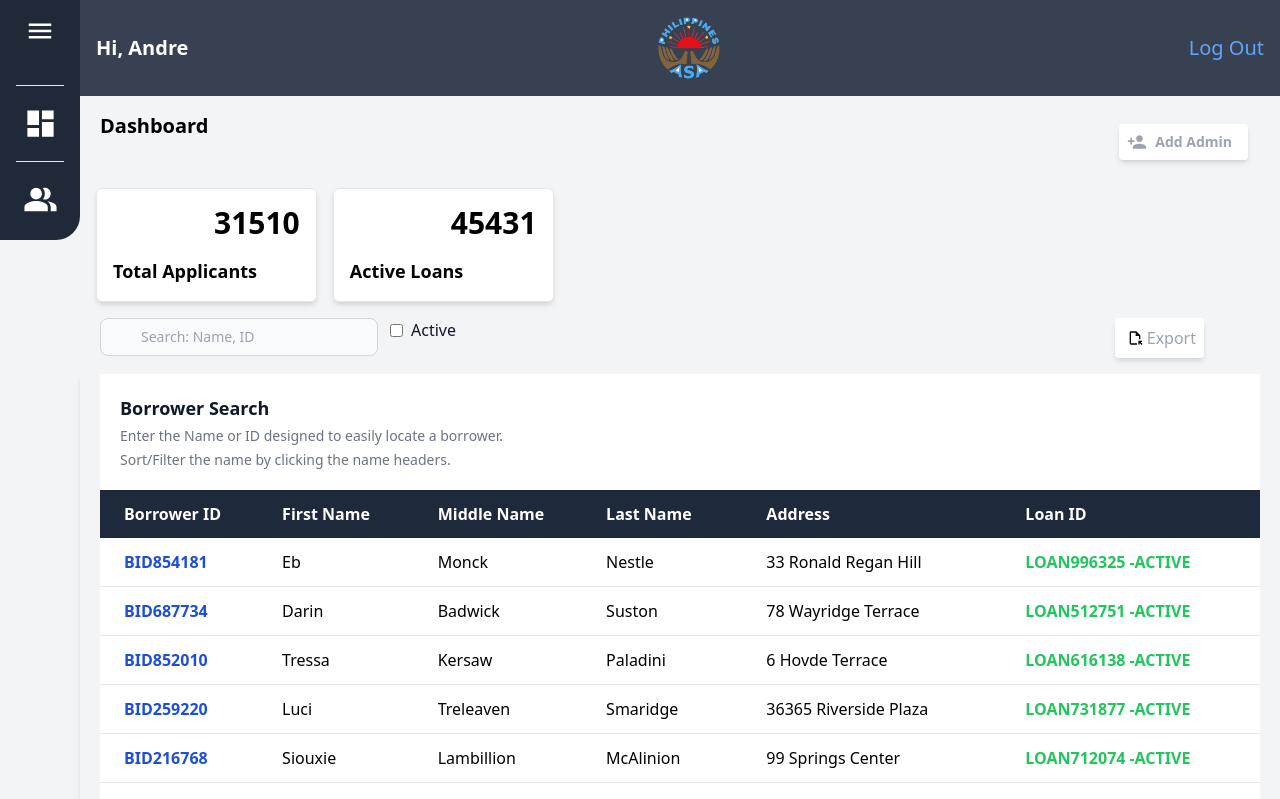
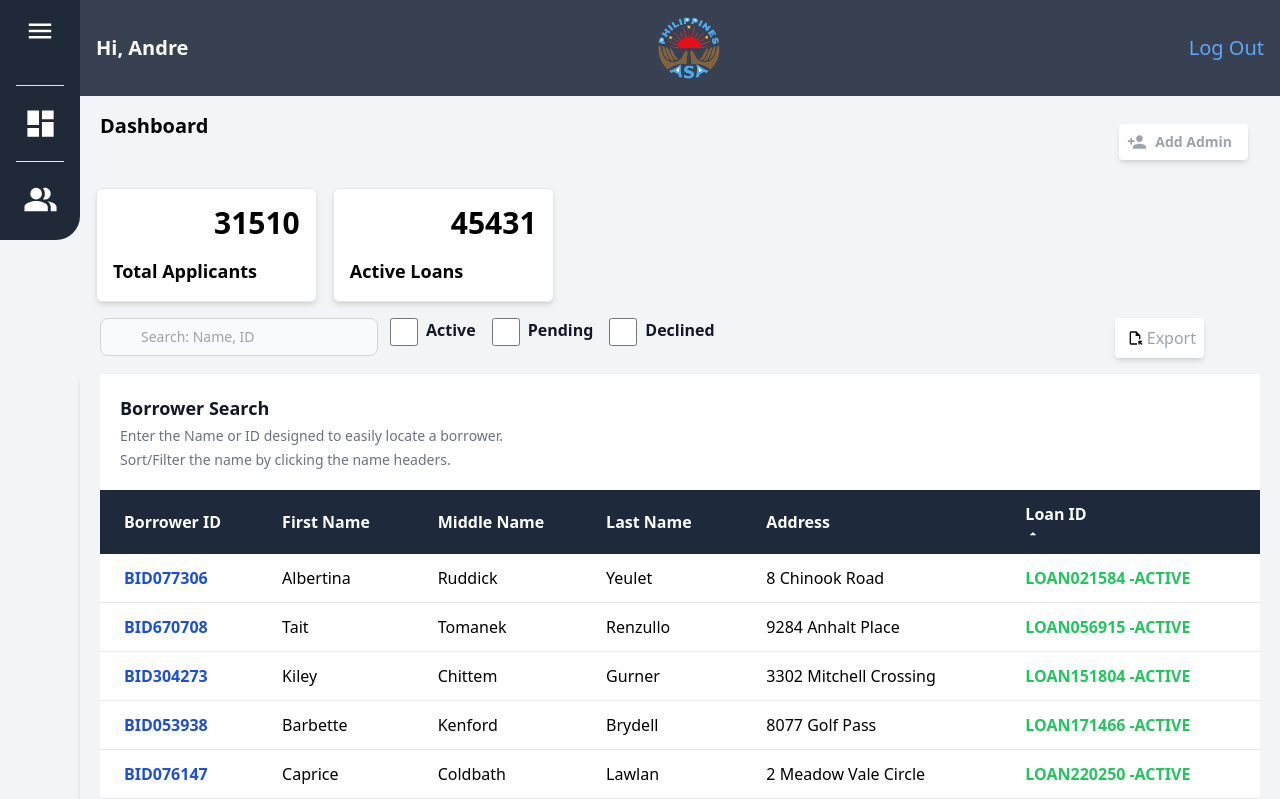
Before and after one commit to Andreism101/asaph-admin, a Next.js app: page /Dashboard in a window 1280 px wide. Shown: the top 799 px of the page. Built offline with nearby package versions, Linux system fonts and the light colour scheme.

Commit message:
Added additional Filters

```diff
--- a/components/CustomerTableOverview.jsx
+++ b/components/CustomerTableOverview.jsx
@@ -7,9 +7,11 @@ import TableFilter from './TableFilter/TableFilter';
 
 const CustomerTableOverview = () => {
   const [search, setSearch] = useState('');
-  const [sortColumn, setSortColumn] = useState(''); // Updated initial state
-  const [sortDirection, setSortDirection] = useState('asc'); // Updated initial state
+  const [sortColumn, setSortColumn] = useState('loan_id');
+  const [sortDirection, setSortDirection] = useState('asc');
   const [isActiveFilter, setIsActiveFilter] = useState(false);
+  const [isPendingFilter, setIsPendingFilter] = useState(false);
+  const [isDeclinedFilter, setIsDeclinedFilter] = useState(false);
 
   const handleSort = (columnName) => {
     if (sortColumn === columnName) {
@@ -20,8 +22,14 @@ const CustomerTableOverview = () => {
     }
   };
 
-  const handleFilter = (isActive) => {
-    setIsActiveFilter(isActive);
+  const handleFilter = (filterType, checked) => {
+    if (filterType === 'ACTIVE') {
+      setIsActiveFilter(checked);
+    } else if (filterType === 'PENDING') {
+      setIsPendingFilter(checked);
+    } else if (filterType === 'DECLINED') {
+      setIsDeclinedFilter(checked);
+    }
   };
 
   const sortedData = [...data];
@@ -30,6 +38,16 @@ const CustomerTableOverview = () => {
     sortedData.sort((a, b) => {
       const valueA = a[sortColumn].toLowerCase();
       const valueB = b[sortColumn].toLowerCase();
+
+      if (sortColumn === 'loan_id') {
+        // Sort by status order: ACTIVE, PENDING, DECLINED
+        const statusOrder = ['ACTIVE', 'PENDING', 'DECLINED'];
+        const statusA = statusOrder.indexOf(a.status);
+        const statusB = statusOrder.indexOf(b.status);
+        if (statusA !== statusB) {
+          return sortDirection === 'asc' ? statusA - statusB : statusB - statusA;
+        }
+      }
 
       if (valueA < valueB) {
         return sortDirection === 'asc' ? -1 : 1;
@@ -143,19 +161,37 @@ const CustomerTableOverview = () => {
               <th scope="col" className="px-6 py-3">
                 Address
               </th>
-              <th scope="col" className="px-6 py-3">
+              <th
+                scope="col"
+                className="px-6 py-3 cursor-pointer"
+                onClick={() => handleSort('loan_id')}
+              >
                 Loan ID
+                {sortColumn === 'loan_id' && (
+                  <span className="ml-1">
+                    {sortDirection === 'asc' ? (
+                      <MdOutlineArrowDropUp size={16} />
+                    ) : (
+                      <MdOutlineArrowDropDown size={16} />
+                    )}
+                  </span>
+                )}
               </th>
             </tr>
           </thead>
           <tbody>
             {sortedData
               .filter((item) => {
-                if (isActiveFilter) {
-                  return item.status.toLowerCase() === 'active';
-                } else {
+                if (isActiveFilter && item.status.toLowerCase() === 'active') {
+                  return true;
+                } else if (isPendingFilter && item.status.toLowerCase() === 'pending') {
+                  return true;
+                } else if (isDeclinedFilter && item.status.toLowerCase() === 'declined') {
+                  return true;
+                } else if (!isActiveFilter && !isPendingFilter && !isDeclinedFilter) {
                   return true;
                 }
+                return false;
               })
               .filter((item) =>
                 search === ''
@@ -197,16 +233,10 @@ const CustomerTableOverview = () => {
                         : ''
                     }`}
                   >
-                    <Link href="/customerProfile">
                     {item.loan_id}
                     {item.status === 'ACTIVE' && <span className="ml-1">-ACTIVE</span>}
-                      {item.status === 'PENDING' && (
-                        <span className="ml-1">-PENDING</span>
-                      )}
-                      {item.status === 'DECLINED' && (
-                        <span className="ml-1">-DECLINED</span>
-                      )}
-                    </Link>
+                    {item.status === 'PENDING' && <span className="ml-1">-PENDING</span>}
+                    {item.status === 'DECLINED' && <span className="ml-1">-DECLINED</span>}
                   </td>
                 </tr>
               ))}
--- a/components/TableFilter/TableFilter.jsx
+++ b/components/TableFilter/TableFilter.jsx
@@ -1,26 +1,61 @@
 import React, { useState } from 'react';
-import { MdChevronRight, MdExpandMore } from 'react-icons/md';
 
 const TableFilter = ({ onFilter }) => {
   const [isActiveFilter, setIsActiveFilter] = useState(false);
+  const [isPendingFilter, setIsPendingFilter] = useState(false);
+  const [isDeclinedFilter, setIsDeclinedFilter] = useState(false);
 
-  const handleCheckboxChange = () => {
+  const handleCheckboxChange = (filterType) => {
+    if (filterType === 'ACTIVE') {
       setIsActiveFilter(!isActiveFilter);
-    onFilter(!isActiveFilter);
+      onFilter('ACTIVE', !isActiveFilter);
+    } else if (filterType === 'PENDING') {
+      setIsPendingFilter(!isPendingFilter);
+      onFilter('PENDING', !isPendingFilter);
+    } else if (filterType === 'DECLINED') {
+      setIsDeclinedFilter(!isDeclinedFilter);
+      onFilter('DECLINED', !isDeclinedFilter);
+    }
   };
 
   return (
     <div className="flex items-center">
+      <div className="mr-4 flex">
         <input
           type="checkbox"
-        id="filter-checkbox"
+          id="filter-active-checkbox"
           checked={isActiveFilter}
-        onChange={handleCheckboxChange}
-        className="mr-2"
+          className='w-7 h-7 text-blue-600 bg-gray-100 rounded'
+          onChange={() => handleCheckboxChange('ACTIVE')}
         />
-      <label htmlFor="filter-checkbox" className="text-gray-900">
+        <label htmlFor="filter-active-checkbox" className="text-gray-900 pl-2 font-semibold">
           Active
         </label>
+      </div>
+      <div className="mr-4 flex">
+        <input
+          type="checkbox"
+          id="filter-pending-checkbox"
+          checked={isPendingFilter}
+          className='w-7 h-7 text-blue-600 bg-gray-100 rounded'
+          onChange={() => handleCheckboxChange('PENDING')}
+        />
+        <label htmlFor="filter-pending-checkbox" className="text-gray-900 pl-2 font-semibold">
+          Pending
+        </label>
+      </div>
+      <div className="mr-4 flex">
+        <input
+          type="checkbox"
+          id="filter-declined-checkbox"
+          checked={isDeclinedFilter}
+          className='w-7 h-7 text-blue-600 bg-gray-100 rounded'
+          onChange={() => handleCheckboxChange('DECLINED')}
+        />
+        <label htmlFor="filter-declined-checkbox" className="text-gray-900 pl-2 font-semibold">
+          Declined
+        </label>
+      </div>
     </div>
   );
 };
```
Lines whose indentation alone changed are shown as unchanged.
